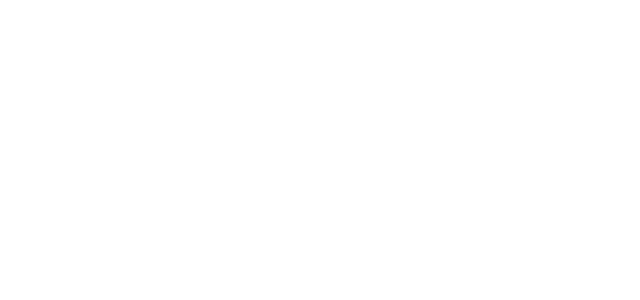
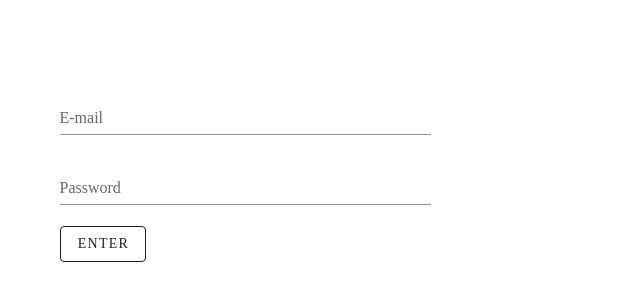
Before and after one commit to Teraln/sng-racing, a Vue app: page /login in a window 1280 px wide. Shown: the part 226-526 px from the top of the page, without its empty margins (0-640 px from the left). Built offline with nearby package versions, Linux system fonts and the light colour scheme.

Commit message:
Added login route

```diff
--- a/package.json
+++ b/package.json
@@ -10,7 +10,7 @@
   "dependencies": {
     "axios": "^0.19.0",
     "core-js": "^3.3.2",
-    "firebase": "^7.3.0",
+    "firebase": "^7.4.0",
     "vue": "^2.6.10",
     "vue-router": "^3.1.3",
     "vuetify": "^2.1.10",
--- a/src/main.js
+++ b/src/main.js
@@ -4,23 +4,9 @@
 import store from './store'
 import vuetify from './plugins/vuetify'
 import axios from "axios"
-import firebase from "firebase/app"
 
 Vue.prototype.$axios = axios;
 Vue.config.productionTip = false
-
-// Your web app's Firebase configuration
-var firebaseConfig = {
-  apiKey: "AIzaSyB-3SZJplpp4HndCcnZOkNyHbQ41XaYeMg",
-  authDomain: "sng-website-6f1a3.firebaseapp.com",
-  databaseURL: "https://sng-website-6f1a3.firebaseio.com",
-  projectId: "sng-website-6f1a3",
-  storageBucket: "sng-website-6f1a3.appspot.com",
-  messagingSenderId: "1037967291150",
-  appId: "1:1037967291150:web:23e4d6d6d75adc35dc1d5f"
-};
-// Initialize Firebase
-firebase.initializeApp(firebaseConfig);
 
 
 new Vue({
--- a/src/router/index.js
+++ b/src/router/index.js
@@ -1,6 +1,7 @@
 import Vue from 'vue'
 import VueRouter from 'vue-router'
 import Home from '../views/Home.vue'
+import Login from '../views/admin/Login.vue'
 import Admin from '../views/admin/Admin.vue'
 import DriversAdmin from '../views/admin/DriversAdmin.vue'
 import SeriesAdmin from '../views/admin/SeriesAdmin.vue'
@@ -17,9 +18,17 @@
     component: Home
   },
   {
+    path: '/login',
+    name: 'login',
+    component: Login
+  },
+  {
     path: '/admin',
     name: 'admin',
     component: Admin,
+    meta: {
+      requiresAuth: true,
+    },
     children: [
       {
         path: 'drivers',
@@ -48,6 +57,8 @@
   // which is lazy-loaded when the route is visited.
 ]
 
+
+
 const router = new VueRouter({
   mode: 'history',
   base: process.env.BASE_URL,
--- a/src/views/admin/GalleryAdmin.vue
+++ b/src/views/admin/GalleryAdmin.vue
@@ -0,0 +1,5 @@
+<template>
+    <div>
+        Lorem ipsum dolor sit amet consectetur adipisicing elit. Est corporis labore quos vero itaque numquam provident distinctio repellat architecto. Nisi adipisci molestiae id saepe mollitia eos provident, architecto delectus recusandae?
+    </div>
+</template>
--- /dev/null
+++ b/src/views/admin/Login.vue
@@ -0,0 +1,39 @@
+<template>
+  <div class="login">
+    <v-container fill-height justify="center">
+      <v-row>
+        <v-col cols="4" offset="4">
+          <v-form ref="form" v-model="valid" lazy-validation>
+            <v-text-field v-model="email" label="E-mail" required></v-text-field>
+            <v-text-field
+              v-model="password"
+              label="Password"
+              :type="show1 ? 'text' : 'password'"
+              required
+            ></v-text-field>
+            <v-btn outlined type="submit" color="primary">Enter</v-btn>
+          </v-form>
+        </v-col>
+      </v-row>
+    </v-container>
+  </div>
+</template>
+<script>
+export default {
+  name: "Login",
+  data() {
+    return {
+      email: "",
+      password: ""
+    };
+  }
+};
+</script>
+
+
+
+<style lang="scss">
+.login {
+  height: 100vh;
+}
+</style>
--- a/src/views/admin/PartnersAdmin.vue
+++ b/src/views/admin/PartnersAdmin.vue
@@ -0,0 +1,5 @@
+<template>
+    <div>
+        Lorem ipsum dolor sit amet consectetur adipisicing elit. Est corporis labore quos vero itaque numquam provident distinctio repellat architecto. Nisi adipisci molestiae id saepe mollitia eos provident, architecto delectus recusandae?
+    </div>
+</template>
```
Also changed, not shown: src/firebase.js (added, +18 -0 lines), 1 other file (tests, documents, lock files or other folders).
